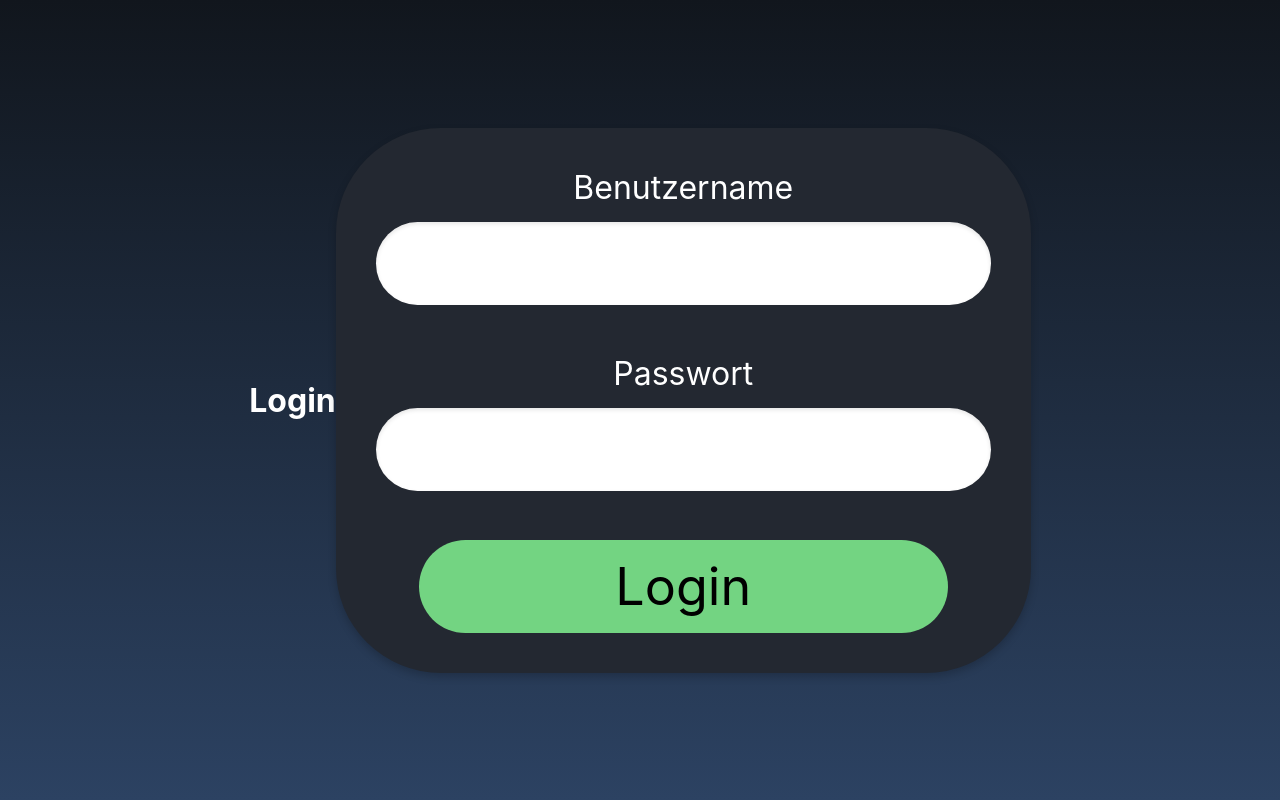
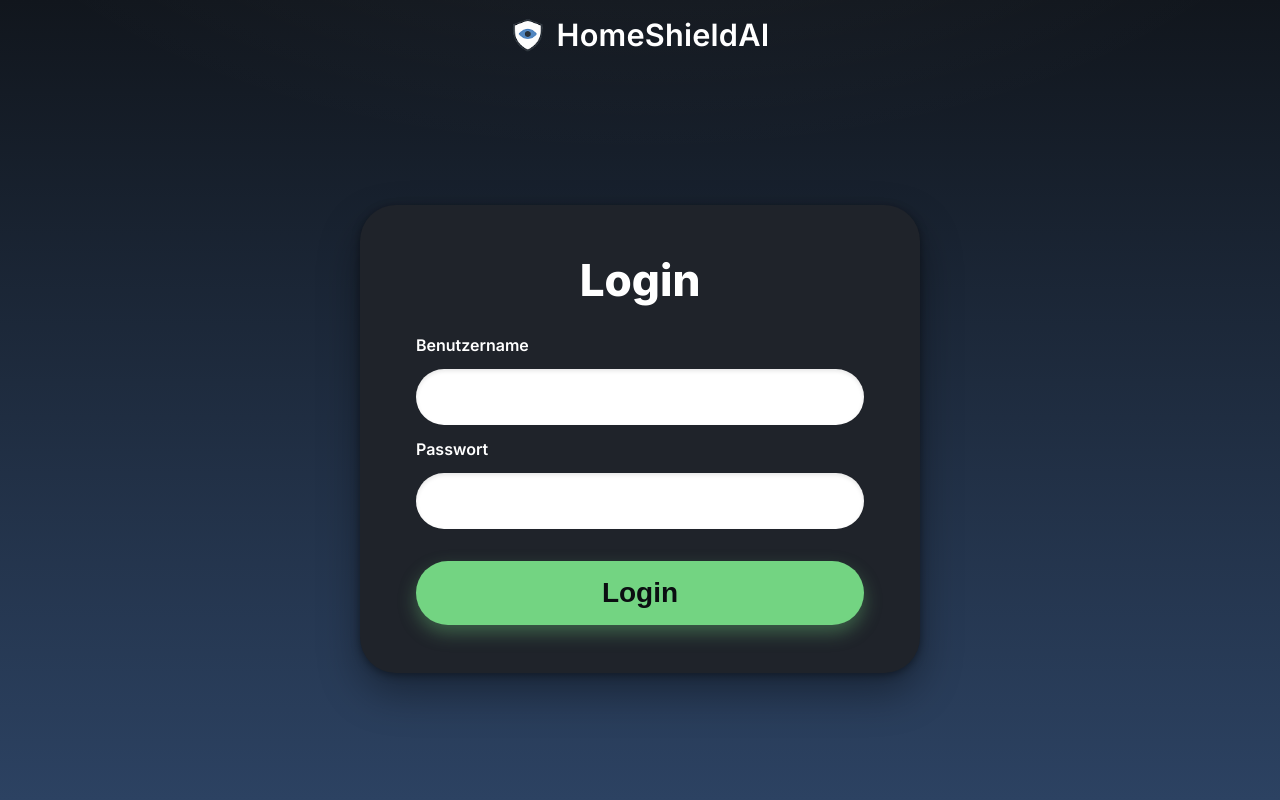
Before and after one commit to JonGae007/HomeShield_AI, a Flask app: page /login in a window 1280 px wide. Run offline with Flask 3, Linux system fonts and the light colour scheme.

Commit message:
Refactor login system and update UI design
Replaced the old users.db with homeshieldAI.db and updated all references. Added user management script (userverwaltung.py) for inserting users. Redesigned the login page and CSS for a modern look, moved logo to /static/icons, and updated template references. Removed unused CSS and database files.

```diff
--- a/Webinterface/app.py
+++ b/Webinterface/app.py
@@ -1,18 +1,29 @@
-from flask import Flask, render_template, redirect
+from flask import Flask, render_template, redirect, request
 import sqlite3
 
 app = Flask(__name__)
 
-db = sqlite3.connect('users.db')
-cursor = db.cursor()
+connection = sqlite3.connect('homeshieldAI.db')
+cursor = connection.cursor()
 
 @app.route('/')
 def home():
     return redirect("/dashboard", code=302)
 
-@app.route('/login')
+@app.route('/login', methods=['GET', 'POST'])
 def login():
-    return render_template('login.html')
+    error = None
+    if request.method == 'POST':
+        username = request.form.get("username")
+        password = request.form.get("password")
+
+        if not username or not password:
+            error = "Fehlende Eingaben."
+        else:
+            # Beispiel: Anmeldedaten validieren
+            return f"Erfolgreich eingeloggt als: {username} mit {password}"
+
+    return render_template('login.html', error=error)
 
 @app.route('/dashboard')
 def dashboard():
--- a/Webinterface/static/login.css
+++ b/Webinterface/static/login.css
@@ -1,67 +1,118 @@
-body {
-    background: linear-gradient(to bottom, #11161D, #2C4262);
-    height: 100vh;
-    margin: 0;
-    display: flex;
-    justify-content: center;
-    align-items: center;
-    color: #FFFFFF;
-    font-family: Inter, sans-serif;
+/* Base */
+:root{
+  --bg-start:#0B0E11;
+  --bg-end:#0F1720;
+  --card:#1F232A;
+  --text:#FFFFFF;
+  --muted:#C9CFD6;
+  --input-bg:#FFFFFF;
+  --input-text:#0B0E11;
+  --btn:#73D482;
+  --btn-text:#0B0E11;
 }
 
-h1 {
-    text-align: center;
-    color: #FFFFFF;
-    font-family: Inter, sans-serif;
-    margin-bottom: 20px;
+*{ box-sizing:border-box; }
+
+html,body{
+  height:100%;
 }
 
-label {
-    display: block;
-    text-align: left;
-    margin-bottom: 5px;
-    font-family: Inter, sans-serif;
-    color: #FFFFFF;
+body{
+  margin:0;
+  font-family: 'Inter', system-ui, -apple-system, Segoe UI, Roboto, Helvetica, Arial, sans-serif;
+  color:var(--text);
+  background:
+    radial-gradient(1200px 600px at 50% -200px, rgba(255,255,255,0.05) 0%, transparent 60%),
+    linear-gradient(to bottom, #11161D 0%, #2C4262 100%);
+  display:grid;
+  grid-template-rows:auto 1fr;
+  place-items:center;
+  gap:24px;
 }
 
-form {
-    background-color: #232831;
-    padding: 40px;
-    border-radius: 105px;
-    box-shadow: 0 4px 8px rgba(0, 0, 0, 0.2);
-    text-align: center;
-    display: flex;
-    flex-direction: column;
-    align-items: center;
-    font-size: 32px;
-    font-family: Inter, sans-serif;
+/* Brand */
+.brand{
+  margin-top:16px;
+  display:flex;
+  align-items:center;
+  gap:12px;
+  user-select:none;
+}
+.brand__logo{
+  width:34px;
+  height:34px;
+}
+.brand__name{
+  font-weight:600;
+  font-size:clamp(20px, 2.4vw, 36px);
+  letter-spacing:.2px;
 }
 
-input[type="text"], input[type="password"], input[type="submit"] {
-    font-family: Inter, sans-serif;
+/* Card */
+.login-card{
+  width:min(90vw, 560px);
+  background:var(--card);
+  padding:48px 56px;
+  border-radius:36px;
+  box-shadow:0 20px 40px rgba(0,0,0,.35), 0 2px 8px rgba(0,0,0,.4);
+  display:flex;
+  flex-direction:column;
+  align-items:center;
 }
+.login-title{
+  margin:0 0 28px 0;
+  font-size:clamp(28px, 4.2vw, 44px);
+  font-weight:800;
+}
+.error-message{
+    color:red;
+    font-weight:normal;
+    text-align:center;
+    width:100%;
+}
+/* Form */
+.login-form{
+  width:100%;
+  display:flex;
+  flex-direction:column;
+  gap:14px;
+}
+.label{
+  font-size:16px;
+  font-weight:600;
+  color:var(--text);
+}
+.input{
+  height:56px;
+  padding:0 18px;
+  border:none;
+  outline:none;
+  border-radius:28px;
+  background:var(--input-bg);
+  color:var(--input-text);
+  font-size:18px;
+  box-shadow: inset 0 2px 4px rgba(0,0,0,.10);
+}
+.input::placeholder{ color:#9AA4AF; }
 
-input[type="text"], input[type="password"] {
-    width: 595px;
-    padding: 10px;
-    margin: 10px 0;
-    border: none;
-    border-radius: 100px;
-    box-shadow: inset 0 2px 4px rgba(0, 0, 0, 0.1);
-    font-size: 52px;
+.btn-primary{
+  margin-top:18px;
+  height:64px;
+  border:none;
+  border-radius:32px;
+  background:var(--btn);
+  color:var(--btn-text);
+  font-weight:800;
+  font-size:28px;
+  cursor:pointer;
+  transition:transform .06s ease, filter .2s ease;
+  box-shadow:0 8px 18px rgba(115,212,130,.35);
 }
+.btn-primary:hover{ filter:brightness(0.96); }
+.btn-primary:active{ transform:translateY(1px) scale(0.998); }
 
-input[type="submit"] {
-    background-color: #73D482;
-    color: #000000;
-    border: none;
-    border-radius: 100px;
-    padding: 15px 30px;
-    cursor: pointer;
-    font-size: 52px;
-    width: 86%;
+/* Responsive tweaks */
+@media (max-width: 520px){
+  .login-card{ padding:36px 24px; border-radius:28px; }
+  .btn-primary{ font-size:24px; height:56px; }
 }
-
-input[type="submit"]:hover {
-    background-color: #218838;
-}
--- a/Webinterface/templates/dashboard.html
+++ b/Webinterface/templates/dashboard.html
@@ -9,7 +9,7 @@
 <body>
     <div class="sidebar">
         <div class="logo">
-            <img src="/static/logo.png" alt="HomeShieldAI">
+            <img src="/static/icons/logo.png" alt="HomeShieldAI">
             <h2>HomeShieldAI</h2>
         </div>
         <ul class="menu">
--- a/Webinterface/templates/login.html
+++ b/Webinterface/templates/login.html
@@ -1,23 +1,39 @@
 <!DOCTYPE html>
-<html lang="en">
+<html lang="de">
 <head>
-    <link rel="stylesheet" href="/static/login.css">
-    <meta charset="UTF-8">
-    <meta name="viewport" content="width=device-width, initial-scale=1.0">
-    <title>Login</title>
-    <style>
-    </style>
+    <meta charset="UTF-8" />
+    <meta name="viewport" content="width=device-width, initial-scale=1.0" />
+    <title>HomeShieldAI – Login</title>
+    <link rel="stylesheet" href="/static/login.css" />
+    <link rel="preconnect" href="https://fonts.googleapis.com">
+    <link rel="preconnect" href="https://fonts.gstatic.com" crossorigin>
+    <link href="https://fonts.googleapis.com/css2?family=Inter:wght@400;600;800&display=swap" rel="stylesheet">
 </head>
 <body>
-    <h1>Login</h1>
-    <form action="/login" method="post">
-        <label for="username">Benutzername</label>
-        <input type="text" id="username" name="username" required />
-        <br />
-        <label for="password">Passwort</label>
-        <input type="password" id="password" name="password" required />
-        <br />
-        <input type="submit" value="Login" />
-    </form>
+    <!-- Brand bar -->
+    <header class="brand">
+        <img src="/static/icons/logo.png" alt="HomeShieldAI Logo" class="brand__logo" />
+        <span class="brand__name">HomeShieldAI</span>
+    </header>
+
+    <!-- Login Card -->
+    <main class="login-card">
+        <h1 class="login-title">Login</h1>
+
+    <form action="/login" method="post" class="login-form" autocomplete="on">
+        {% if error %}
+        <div class="error-message">
+            {{ error|safe }}
+        </div>
+        {% endif %}
+        <label for="username" class="label">Benutzername</label>
+            <input type="text" id="username" name="username" class="input"/>
+
+            <label for="password" class="label">Passwort</label>
+            <input type="password" id="password" name="password" class="input"/>
+
+            <button type="submit" class="btn-primary">Login</button>
+        </form>
+    </main>
 </body>
 </html>
--- a/Webinterface/templates/recordings.html
+++ b/Webinterface/templates/recordings.html
@@ -9,7 +9,7 @@
 <body>
     <div class="sidebar">
         <div class="logo">
-            <img src="/static/logo.png" alt="HomeShieldAI">
+            <img src="/static/icons/logo.png" alt="HomeShieldAI">
             <h2>HomeShieldAI</h2>
         </div>
         <ul class="menu">
--- a/Webinterface/templates/settings.html
+++ b/Webinterface/templates/settings.html
@@ -9,7 +9,7 @@
 <body>
     <div class="sidebar">
         <div class="logo">
-            <img src="/static/logo.png" alt="HomeShieldAI">
+            <img src="/static/icons/logo.png" alt="HomeShieldAI">
             <h2>HomeShieldAI</h2>
         </div>
         <ul class="menu">
```
Also changed, not shown: Webinterface/templates/style.css (deleted, +0 -44 lines), Webinterface/userverwaltung.py (added, +11 -0 lines), Webinterface/static/Icons/logo.png (renamed from Webinterface/static/logo.png), Webinterface/users.db (deleted), homeshieldAI.db (added), users.db (deleted), 1 other file.
